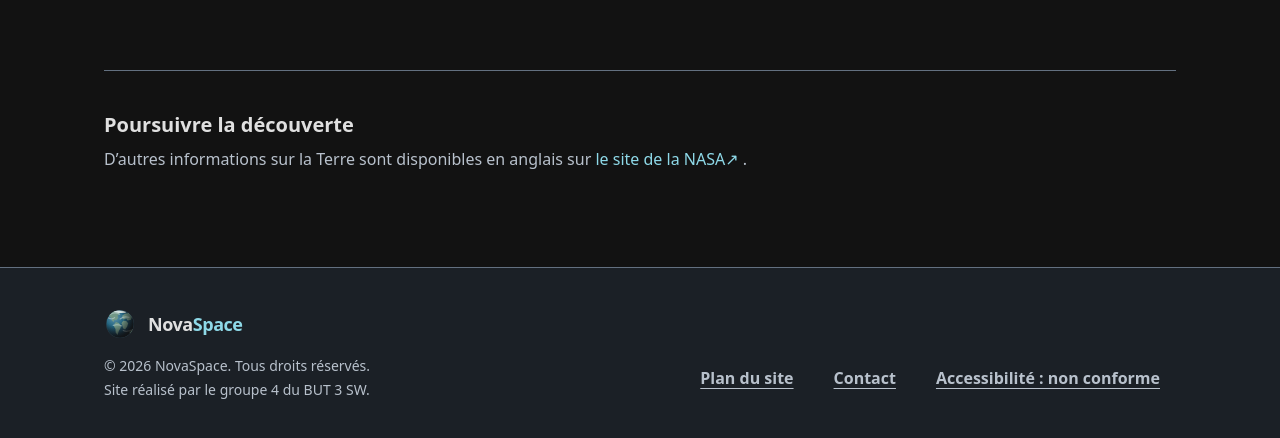
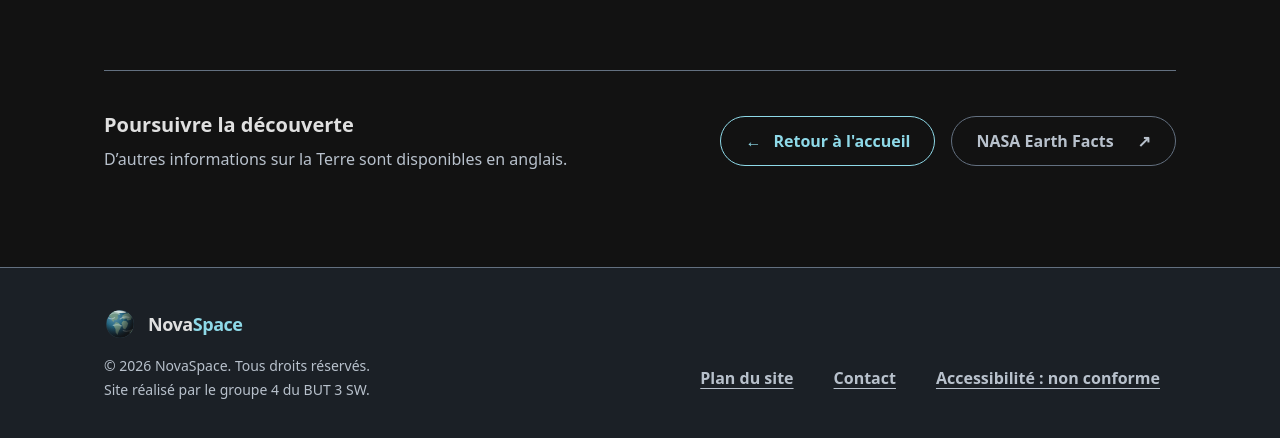
Before and after one commit to BUT-DW-Projects-SOARES/tp-front5-NovaSpace-groupe4-main, a website built with Vite: page src/pages/terre.html in a window 1280 px wide. Shown: the part 4198-4636 px from the top of the page. Built offline with nearby package versions, Linux system fonts and the light colour scheme.

Commit message:
Uniformisation du design de la section 'Poursuivre la découverte' sur la page Terre

```diff
--- a/src/pages/terre.html
+++ b/src/pages/terre.html
@@ -194,14 +194,36 @@
       </section>
       <div id="apres-video-terre"></div>
 
-      <section id="ressources-terre" class="mt-14 border-t border-line pt-10 sm:mt-20" aria-labelledby="ressources-terre-titre">
-        <h2 id="ressources-terre-titre" class="text-xl font-semibold">Poursuivre la découverte</h2>
-        <p class="mt-2 text-muted">
-          D’autres informations sur la Terre sont disponibles en anglais sur
-          <a href="https://science.nasa.gov/earth/facts/" class="text-earth hover:text-blue-600" target="_blank" rel="noopener noreferrer">
-            le site de la NASA<span class="sr-only"> nouvelle fenêtre</span><span aria-hidden="true">↗</span>
-          </a>.
-        </p>
+      <!-- ── Navigation de fin ── -->
+      <section
+          class="mt-14 sm:mt-20 flex flex-wrap items-center justify-between gap-6 border-t border-line pt-10"
+          aria-labelledby="poursuivre-titre"
+      >
+          <div>
+              <h2 id="poursuivre-titre" class="text-xl font-semibold">
+                  Poursuivre la découverte
+              </h2>
+              <p class="mt-2 text-muted">
+                  D’autres informations sur la Terre sont disponibles en anglais.
+              </p>
+          </div>
+          <div class="flex flex-wrap gap-4">
+              <a
+                  href="/index.html"
+                  class="inline-flex min-h-12 items-center gap-3 rounded-full border border-earth bg-space px-6 py-3 font-semibold text-earth hover:bg-panel focus-visible:bg-panel"
+              >
+                  <span aria-hidden="true">←</span> Retour à l'accueil
+              </a>
+              <a
+                  href="https://science.nasa.gov/earth/facts/"
+                  lang="en"
+                  target="_blank"
+                  rel="noopener noreferrer"
+                  class="inline-flex min-h-12 items-center gap-3 rounded-full border border-line bg-space px-6 py-3 font-semibold text-muted hover:bg-panel hover:text-earth focus-visible:bg-panel"
+              >
+                  NASA Earth Facts<span class="sr-only"> (lien externe)</span> <span aria-hidden="true">↗</span>
+              </a>
+          </div>
       </section>
 
     </main>
```
